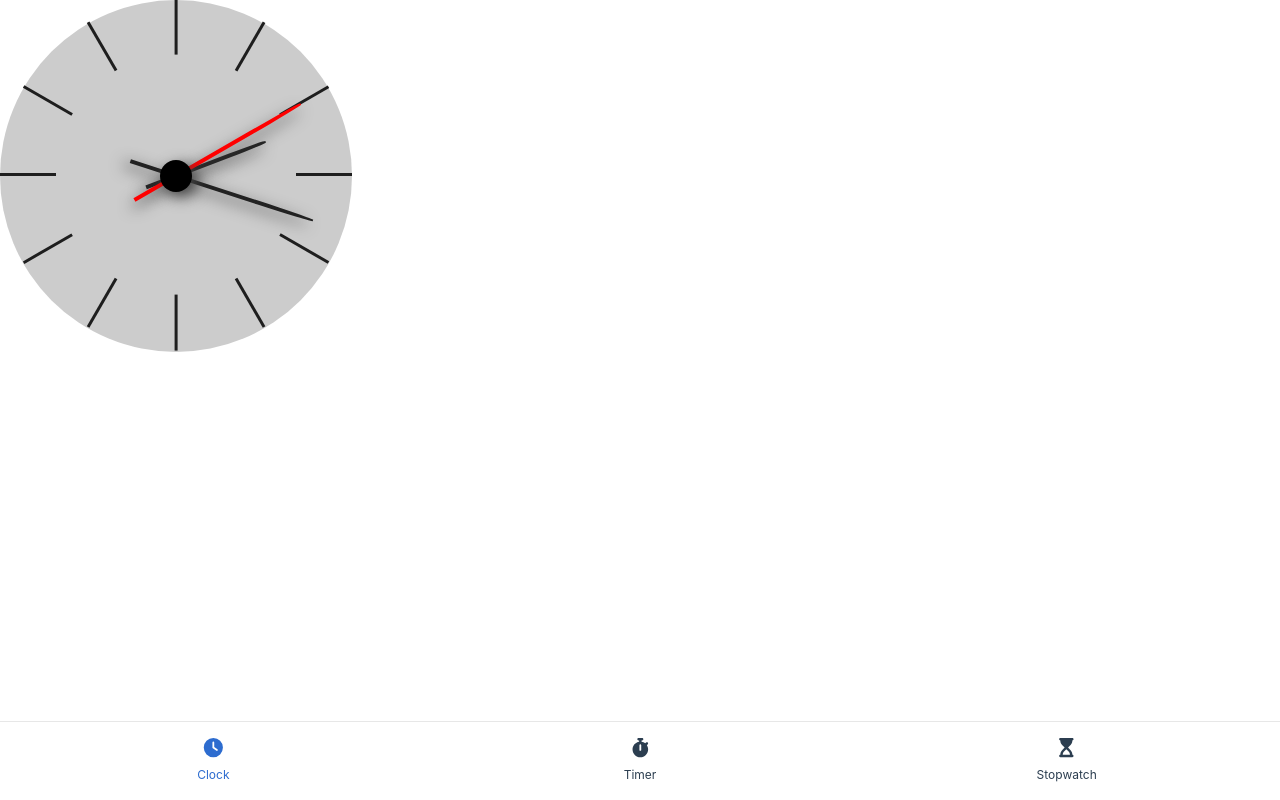
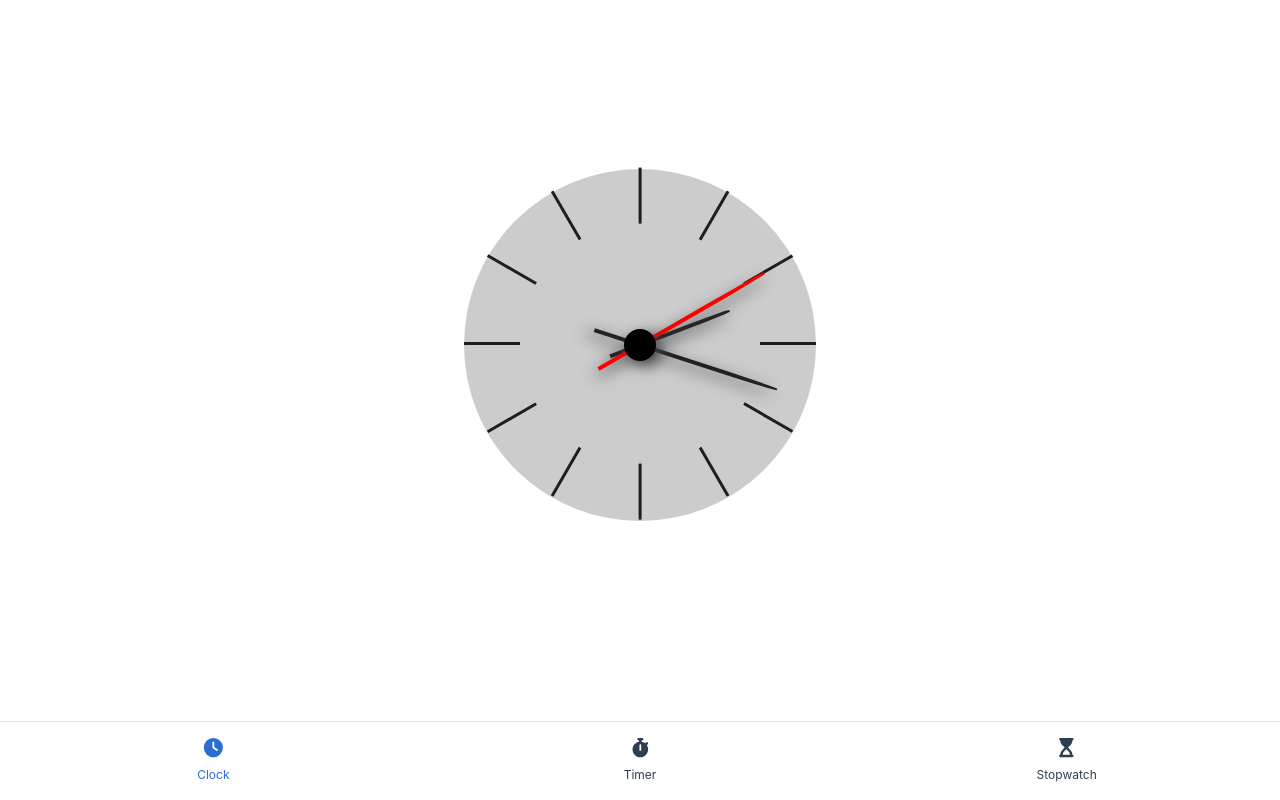
Before and after one commit to Klrfl/TellTime, a Vue app: page / in a window 1280 px wide. Built offline with nearby package versions, Linux system fonts and the light colour scheme.

Commit message:
main styling

```diff
--- a/src/App.vue
+++ b/src/App.vue
@@ -15,4 +15,10 @@ import NavBar from "@/components/NavBar.vue";
   flex-direction: column;
   justify-content: space-between;
 }
+
+main {
+  flex: 1 1 0;
+  display: grid;
+  place-items: center;
+}
 </style>
```
